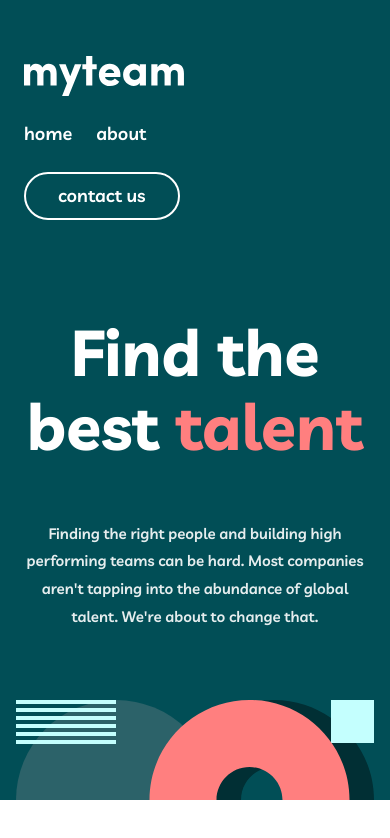
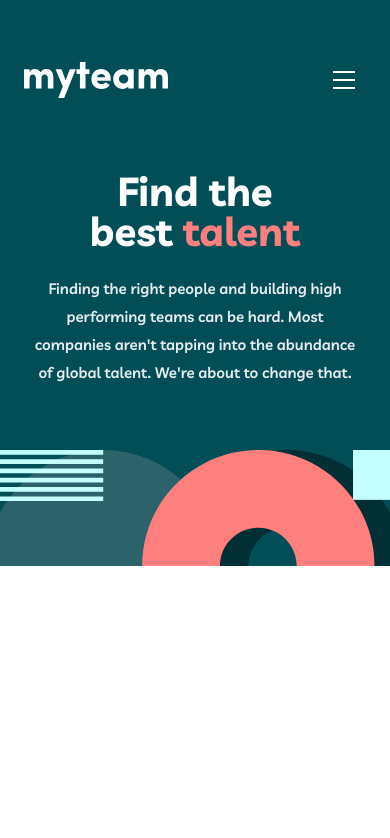
Before and after one commit to brandeth/my-team, a Next.js app: page / in a window 390 px wide. Shown: the top 838 px of the page. Built offline with nearby package versions, Linux system fonts and the light colour scheme.

Commit message:
mobile responsiveness.

```diff
--- a/app/components/Navbar.tsx
+++ b/app/components/Navbar.tsx
@@ -1,5 +1,8 @@
+"use client";
+
 import Image from "next/image";
 import Link from "next/link";
+import { useState } from "react";
 import Button from "./Button";
 
 type NavbarProps = {
@@ -12,31 +15,70 @@ const navLinks = [
 ];
 
 export default function Navbar({ className }: NavbarProps) {
+  const [isMobileMenuOpen, setIsMobileMenuOpen] = useState(false);
   const classes = ["text-neutral-0 lg:pt-8 xl:pt-5", className]
     .filter(Boolean)
     .join(" ");
 
   return (
     <header className={classes}>
-      <div className="mx-auto grid w-full items-center gap-6 px-6 py-6 sm:px-10 sm:py-8 md:min-h-28 md:grid-cols-[auto_minmax(0,1fr)_auto] md:gap-x-6 md:gap-y-0 md:px-10 md:py-8 lg:min-h-38.5 lg:gap-18 lg:px-20 lg:py-0 xl:max-w-277.5 xl:grid-cols-[auto_1fr_auto] xl:gap-20 xl:px-0">
+      <div className="relative mx-auto w-full px-6 py-5 sm:px-10 sm:py-6 md:grid md:min-h-28 md:grid-cols-[auto_minmax(0,1fr)_auto] md:items-center md:gap-x-6 md:gap-y-0 md:px-10 md:py-8 lg:min-h-38.5 lg:gap-18 lg:px-20 lg:py-0 xl:max-w-277.5 xl:grid-cols-[auto_1fr_auto] xl:gap-20 xl:px-0">
+        <div className="flex min-h-14 items-center justify-between md:contents">
           <Link
             href="/"
             aria-label="myteam home"
-          className="inline-flex shrink-0 justify-self-start items-center transition-opacity duration-200 hover:opacity-80 focus-visible:outline-2 focus-visible:outline-offset-4 focus-visible:outline-neutral-0"
+            className="inline-flex shrink-0 items-center justify-self-start transition-opacity duration-200 hover:opacity-80 focus-visible:outline-2 focus-visible:outline-offset-4 focus-visible:outline-neutral-0"
           >
             <Image
               src="/my-team-logo.svg"
               alt=""
               width={111}
               height={28}
-            className="h-auto w-[159.95px]"
+              className="h-auto w-36 sm:w-[9.25rem] md:w-[159.95px]"
               priority
             />
           </Link>
 
+          <button
+            type="button"
+            aria-expanded={isMobileMenuOpen}
+            aria-controls="mobile-primary-navigation"
+            aria-label={
+              isMobileMenuOpen
+                ? "Close navigation menu"
+                : "Open navigation menu"
+            }
+            className="inline-flex h-11 w-11 items-center justify-center text-neutral-0 transition-opacity duration-200 hover:opacity-80 focus-visible:outline-2 focus-visible:outline-offset-4 focus-visible:outline-neutral-0 sm:h-12 sm:w-12 md:hidden"
+            onClick={() => setIsMobileMenuOpen((open) => !open)}
+          >
+            <svg
+              aria-hidden="true"
+              viewBox="0 0 20 17"
+              fill="none"
+              xmlns="http://www.w3.org/2000/svg"
+              className="h-[1.125rem] w-[1.375rem] sm:h-5 sm:w-6"
+            >
+              {isMobileMenuOpen ? (
+                <path
+                  d="M2 2L18 15M18 2L2 15"
+                  stroke="currentColor"
+                  strokeWidth="2"
+                  strokeLinecap="square"
+                />
+              ) : (
+                <path
+                  d="M0 1H20M0 8.5H20M0 16H20"
+                  stroke="currentColor"
+                  strokeWidth="2"
+                  strokeLinecap="square"
+                />
+              )}
+            </svg>
+          </button>
+
           <nav
             aria-label="Primary"
-          className="min-w-0 justify-self-start lg:justify-self-stretch md:px-4 lg:px-0"
+            className="hidden min-w-0 justify-self-start md:block md:px-4 lg:justify-self-stretch lg:px-0"
           >
             <ul className="flex items-center justify-start gap-6 sm:gap-8 md:justify-center md:gap-8 lg:justify-start lg:gap-10">
               {navLinks.map((link) => (
@@ -52,7 +94,7 @@ export default function Navbar({ className }: NavbarProps) {
             </ul>
           </nav>
 
-        <div className="justify-self-start md:justify-self-end md:shrink-0">
+          <div className="hidden justify-self-start md:block md:justify-self-end md:shrink-0">
             <Button
               href="#contact"
               className="lowercase whitespace-nowrap md:px-7 lg:px-8"
@@ -61,6 +103,40 @@ export default function Navbar({ className }: NavbarProps) {
             </Button>
           </div>
         </div>
+
+        {isMobileMenuOpen ? (
+          <nav
+            id="mobile-primary-navigation"
+            aria-label="Mobile primary"
+            className="absolute left-0 right-0 top-full z-30 mt-5 rounded-2xl bg-neutral-0 px-6 py-6 text-teal-900 shadow-[0_24px_48px_rgba(1,47,52,0.28)] md:hidden"
+          >
+            <ul className="flex flex-col items-start gap-4">
+              {navLinks.map((link) => (
+                <li key={link.label} className="w-full">
+                  <Link
+                    href={link.href}
+                    className="text-preset-6-semibold inline-flex lowercase text-teal-900 transition-colors duration-200 hover:text-rose-500 focus-visible:outline-2 focus-visible:outline-offset-4 focus-visible:outline-teal-900"
+                    onClick={() => setIsMobileMenuOpen(false)}
+                  >
+                    {link.label}
+                  </Link>
+                </li>
+              ))}
+            </ul>
+
+            <div className="mt-6 border-t border-teal-900/12 pt-6">
+              <Button
+                href="#contact"
+                variant="secondary"
+                className="w-full lowercase"
+                onClick={() => setIsMobileMenuOpen(false)}
+              >
+                <span>contact us</span>
+              </Button>
+            </div>
+          </nav>
+        ) : null}
+      </div>
     </header>
   );
 }
--- a/app/page.tsx
+++ b/app/page.tsx
@@ -11,7 +11,7 @@ export default function Home() {
         {/* pt-10 md:pt-12 min-[1025px]:pt-12 xl:px-41.25 */}
         <section
           aria-labelledby="home-hero-title"
-          className=" isolate flex justify-center overflow-hidden px-6 pb-24  sm:px-10 md:pb-36 h-[556px] min-[1024px]:h-[514px]  min-[1025px]:h-[526px] min-[1025px]:px-10 min-[1025px]:pb-24 xl:px-32"
+          className="isolate flex h-139 justify-center overflow-hidden px-6 pb-24 max-[767px]:relative max-[767px]:h-[438px] max-[767px]:pb-10 sm:px-10 md:pb-36 min-[1024px]:h-128.5 min-[1025px]:h-131.5 min-[1025px]:px-10 min-[1025px]:pb-24 xl:px-32"
         >
           <Image
             src="/shapes/shape-01.svg"
@@ -29,16 +29,16 @@ export default function Home() {
             aria-hidden="true"
             width={358}
             height={100}
-            className="pointer-events-none absolute bottom-0 left-1/2 w-89.5 max-w-none -translate-x-1/2 min-[1025px]:left-auto min-[1025px]:right-10 min-[1025px]:translate-x-0 xl:right-41.25"
+            className="pointer-events-none absolute bottom-0 left-1/2 w-89.5 max-w-none -translate-x-1/2 max-[767px]:bottom-0 max-[767px]:w-104 min-[1025px]:left-auto min-[1025px]:right-10 min-[1025px]:translate-x-0 xl:right-41.25"
             priority
           />
 
-          <div className="relative z-10 flex items-center ">
-            <div className="relative grid w-full gap-14 max-[1024px]:justify-items-center md:gap-8 min-[1025px]:grid-cols-[minmax(0,1fr)_minmax(18rem,27.8125rem)] min-[1025px]:items-center min-[1025px]:justify-between min-[1025px]:gap-10 xl:grid-cols-[minmax(0,635px)_minmax(0,445px)] xl:gap-8 min-[1025px]:mb-8">
+          <div className="relative z-10 flex items-center max-[767px]:w-full max-[767px]:items-center">
+            <div className="relative grid w-full gap-14 max-[1024px]:justify-items-center max-[767px]:gap-6 md:gap-8 min-[1025px]:mb-8 min-[1025px]:grid-cols-[minmax(0,1fr)_minmax(18rem,27.8125rem)] min-[1025px]:items-center min-[1025px]:justify-between min-[1025px]:gap-10 xl:grid-cols-[minmax(0,635px)_minmax(0,445px)] xl:gap-8">
               <div className="relative max-[1024px]:text-center min-[1025px]:justify-start flex w-full justify-center">
                 <h1
                   id="home-hero-title"
-                  className="relative max-w-[10ch] text-preset-2 text-center min-[1025px]:text-left min-[1025px]:text-preset-1"
+                  className="relative max-w-[10ch] text-center min-[320px]:text-preset-4 min-[768px]:text-preset-2 max-[767px]:max-w-[9.75ch] max-[767px]:leading-[0.95] min-[1025px]:max-w-[10ch] min-[1025px]:text-left min-[1025px]:text-preset-1"
                 >
                   Find the{" "}
                   <span className="min-[1025px]:block min-[1025px]:whitespace-nowrap">
@@ -47,13 +47,13 @@ export default function Home() {
                 </h1>
               </div>
 
-              <div className="w-full max-[1024px]:text-center min-[1025px]:max-w-111.25 min-[1025px]:justify-self-end">
+              <div className="w-full max-[1024px]:text-center max-[767px]:max-w-84 min-[1025px]:max-w-111.25 min-[1025px]:justify-self-end max-[767px]:pb-24">
                 <div
                   aria-hidden="true"
                   className="mb-20 hidden h-1 w-12.5 bg-teal-400 min-[1025px]:block"
                 />
 
-                <p className="text-preset-7-semibold text-neutral-0/90 max-w-[36rem] text-center min-[1025px]:text-left">
+                <p className="min-[1024px]:max-w-172 text-center text-preset-7-semibold text-neutral-0/90 max-[767px]:mx-auto max-[1024px]:max-w-140 min-[1025px]:text-left min-[1025px]:text-preset-6-semibold">
                   Finding the right people and building high performing teams
                   can be hard. Most companies aren&apos;t tapping into the
                   abundance of global talent. We&apos;re about to change that.
```
Also changed, not shown: public/menu-icon.svg (added). Lines whose indentation alone changed are shown as unchanged.
